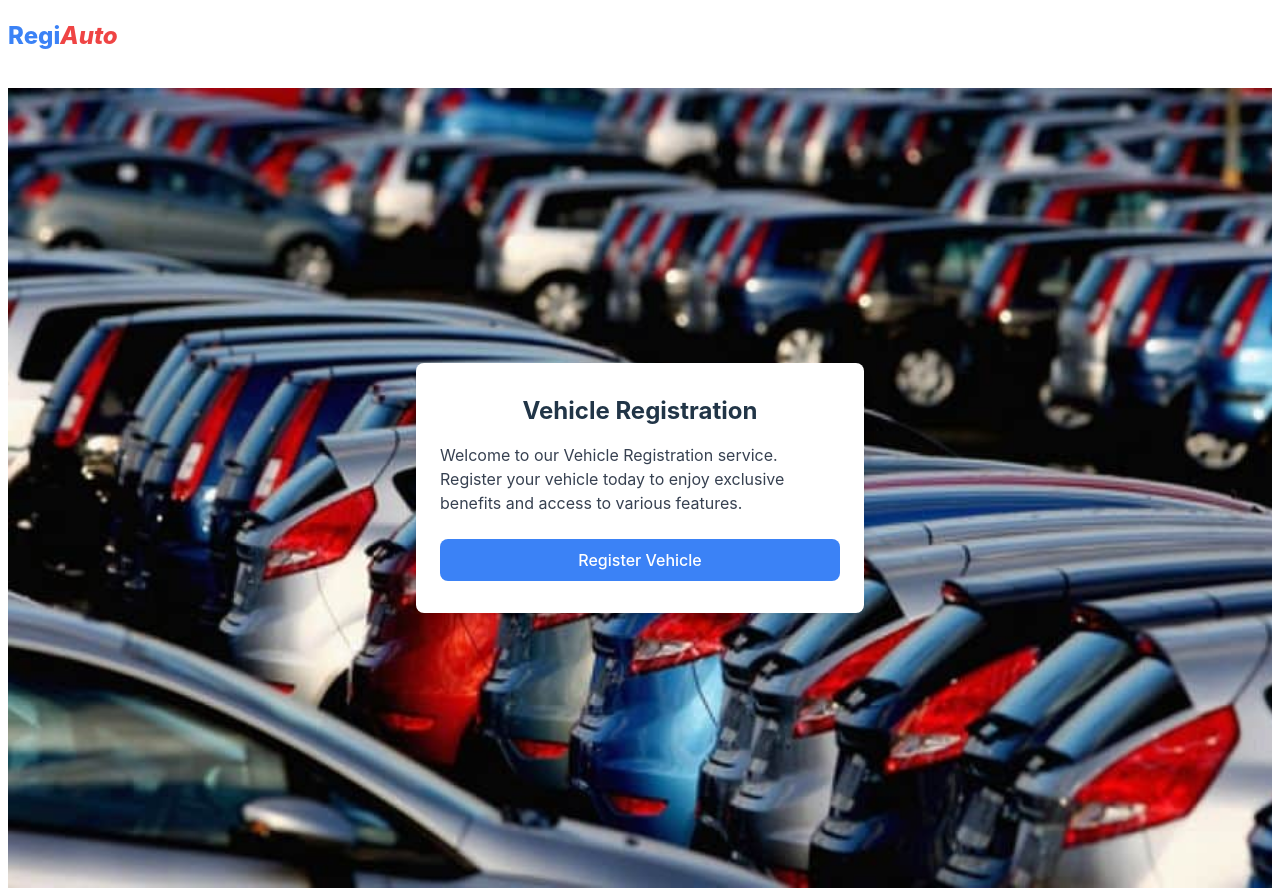
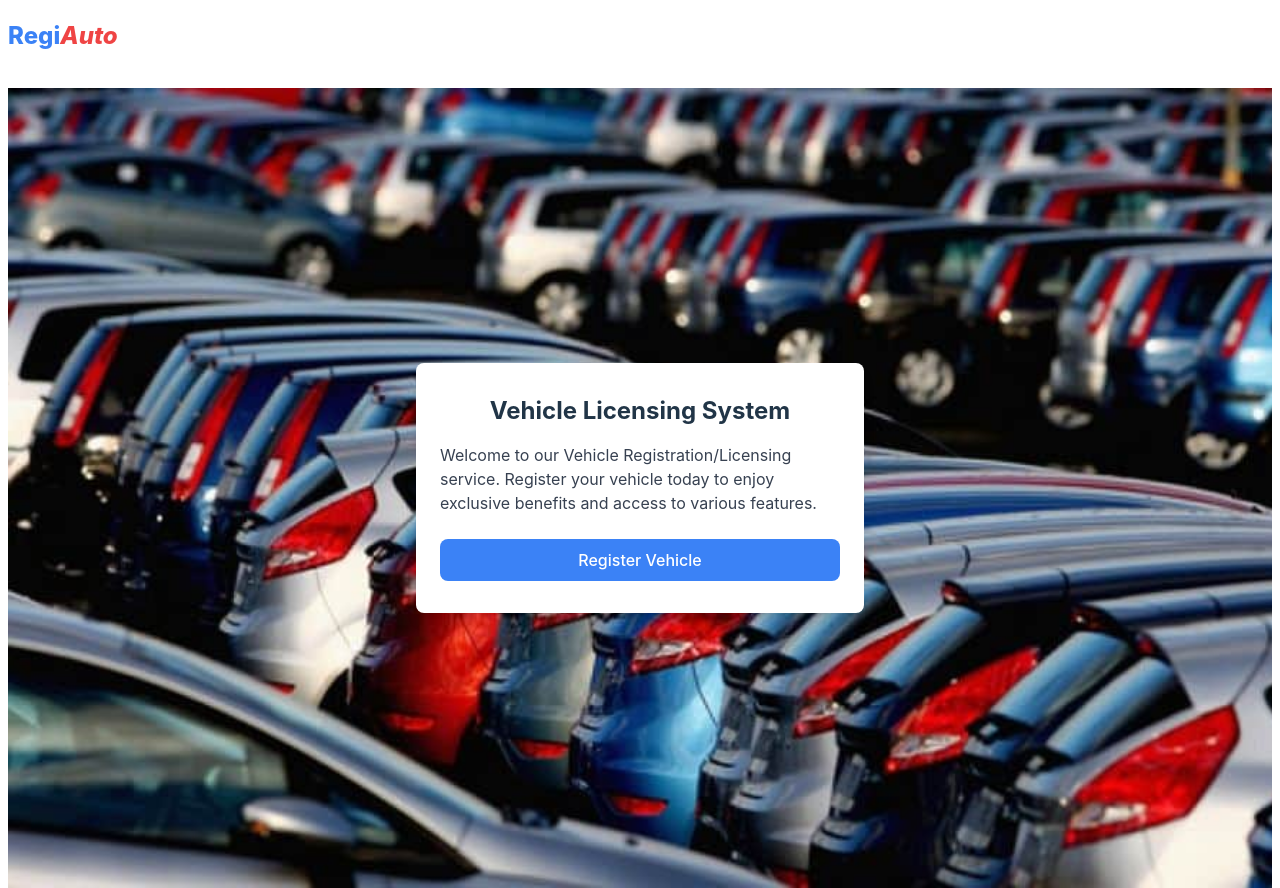
Before and after one commit to Ibrahim-Isah/VIN, a React (Vite) app: page / in a window 1280 px wide. Built offline with nearby package versions, Linux system fonts and the light colour scheme; no server answers.

Commit message:
change name of licesing from registration

```diff
--- a/src/views/Home.tsx
+++ b/src/views/Home.tsx
@@ -8,11 +8,12 @@ const Home = () => {
 			<div className='flex flex-col items-center justify-center h-screen bg-backImage bg-no-repeat bg-cover bg-gray-100'>
 				<div className='max-w-md px-6 py-8 mx-2 bg-white rounded-lg shadow-lg'>
 					<h2 className='mb-4 text-2xl font-bold text-center'>
-						Vehicle Registration
+						Vehicle Licensing System
 					</h2>
 					<p className='text-gray-700'>
-						Welcome to our Vehicle Registration service. Register your vehicle
-						today to enjoy exclusive benefits and access to various features.
+						Welcome to our Vehicle Registration/Licensing service. Register your
+						vehicle today to enjoy exclusive benefits and access to various
+						features.
 					</p>
 					<Link to='/new'>
 						<button className='w-full px-4 py-2 mt-6 text-white bg-blue-500 rounded-lg hover:bg-blue-600 focus:outline-none'>
```
